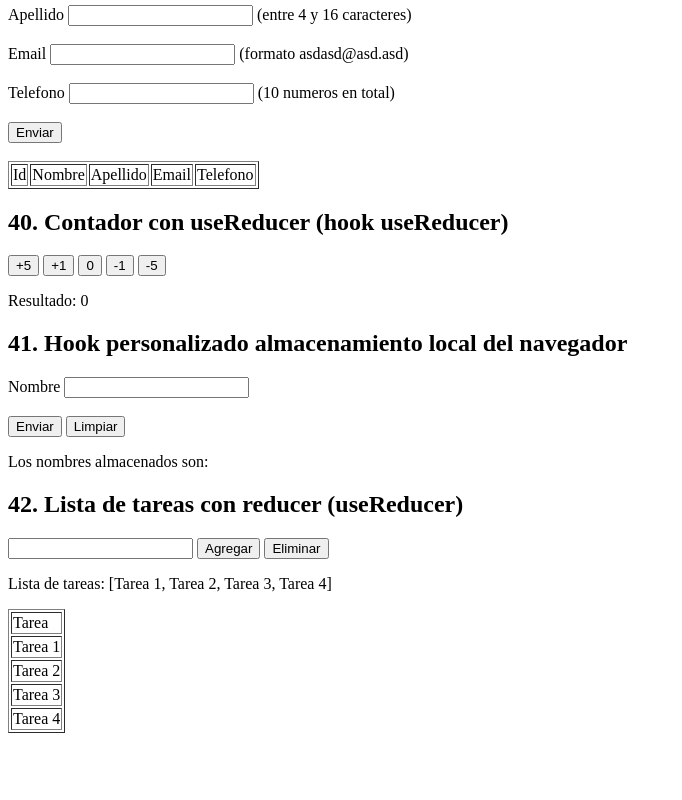
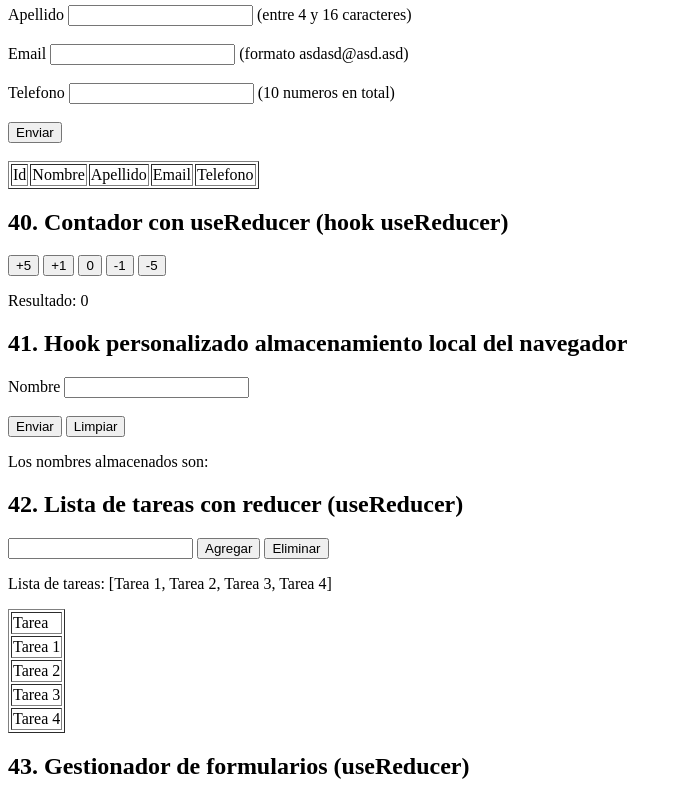
Before and after one commit to matiasmoscone1/practica-ejercicios-logica-programacion-react, a React (Vite) app: page / in a window 1280 px wide. Shown: the part 6706-7506 px from the top of the page, without its empty margins (0-682 px from the left). Before the commit the page ends 7447 px from the top, so only its background shows below. Built offline with nearby package versions, Linux system fonts and the light colour scheme.

Commit message:
Agregando ejercicio 42

```diff
--- a/src/App.jsx
+++ b/src/App.jsx
@@ -41,6 +41,7 @@ import ComponenteFormulario from './ejercicios/ComponenteFormulario';
 import ContadorUseReducer from './ejercicios/ContadorUseReducer';
 import HookPersonalizadoUseLocalStorage from './ejercicios/HookPersonalizadoUseLocalStorage';
 import ListaTareasReducer from './ejercicios/ListaTareasReducer';
+import GestionFormularioReducer from './ejercicios/GestionFormularioReducer';
 
 function App() {
 
@@ -95,6 +96,7 @@ function App() {
     <ContadorUseReducer />
     <HookPersonalizadoUseLocalStorage />
     <ListaTareasReducer />
+    <GestionFormularioReducer />
 
     </>
   )
--- a/src/ejercicios/GestionFormularioReducer.jsx
+++ b/src/ejercicios/GestionFormularioReducer.jsx
@@ -3,3 +3,24 @@
 //43. Gestión de formulario: Crea un formulario de React con varios campos (por ejemplo,
 //nombre, email, contraseña). Usa useReducer para gestionar el estado del formulario.
 //Implementa la capacidad de manejar cambios en los campos y mostrar el estado del formulario.
+
+
+const GestionFormularioReducer = () => {
+
+
+
+
+
+
+
+
+
+    return(<>
+        <h2>43. Gestionador de formularios (useReducer)</h2>
+
+
+    </>)
+
+}
+
+export default GestionFormularioReducer;
```
